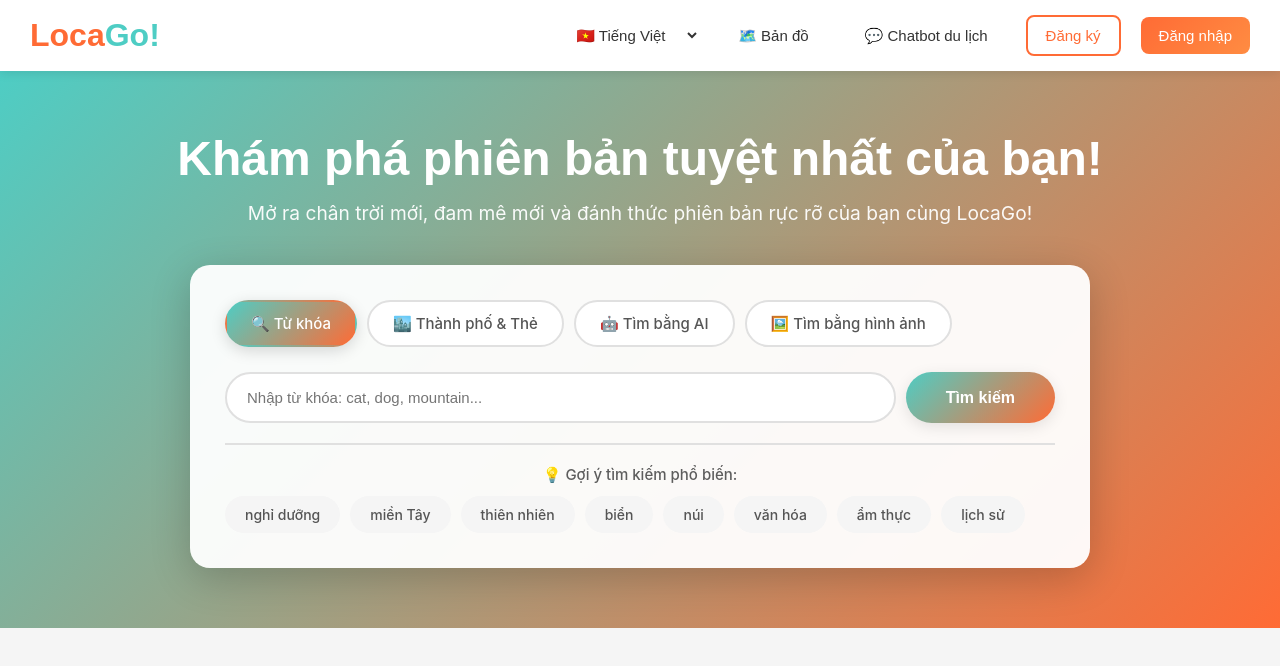
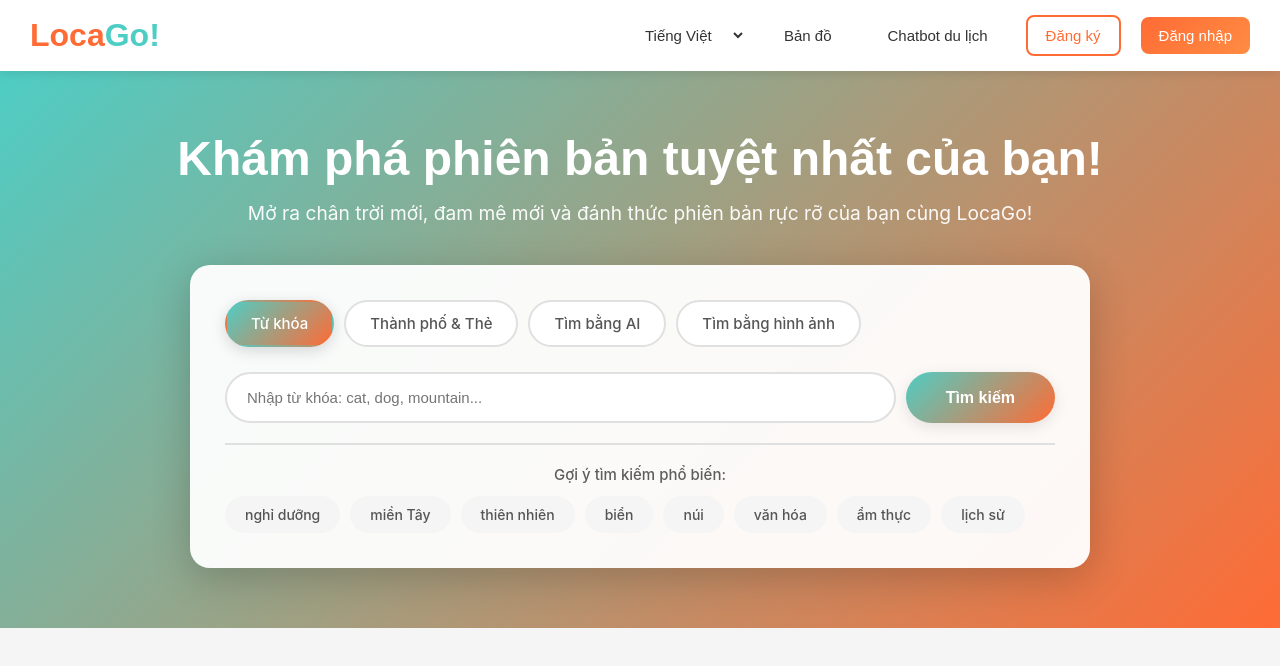
Before and after one commit to thuan65/SightSeeingWebApp, a Flask app: page /index in a window 1280 px wide. Shown: the top 666 px of the page. Run offline with Flask 3, Linux system fonts and the light colour scheme; data comes from the database, SQL or seed files in the repository; parts of the project's set-up code (start-up, migrations or seed data) failed here and were passed over.

Commit message:
Update index.html

```diff
--- a/templates/index.html
+++ b/templates/index.html
@@ -401,11 +401,11 @@
           <a href="/" class="logo">Loca<span>Go!</span></a>
           <div class="nav-links">
               <select id="languageSelect">
-                  <option value="vi">🇻🇳 Tiếng Việt</option>
-                  <option value="en">🇬🇧 English</option>
+                  <option value="vi">Tiếng Việt</option>
+                  <option value="en">English</option>
               </select>
-              <a href="/map">🗺️ Bản đồ</a>
-              <a href="/chat_ui">💬 Chatbot du lịch</a>
+              <a href="/map">Bản đồ</a>
+              <a href="/chat_ui">Chatbot du lịch</a>
               <a href="/register" class="btn-secondary">Đăng ký</a>
               <a href="/login" class="btn-primary">Đăng nhập</a>
           </div>
@@ -420,10 +420,10 @@
       <div class="search-container">
           <!-- Các tab tìm kiếm -->
           <div class="search-tabs">
-              <div class="tab active" onclick="switchTab('keyword')">🔍 Từ khóa</div>
-              <div class="tab" onclick="switchTab('filter')">🏙️ Thành phố & Thẻ</div>
-              <div class="tab" onclick="switchTab('ai')">🤖 Tìm bằng AI</div>
-              <div class="tab" onclick="switchTab('image')">🖼️ Tìm bằng hình ảnh</div>
+              <div class="tab active" onclick="switchTab('keyword')">Từ khóa</div>
+              <div class="tab" onclick="switchTab('filter')">Thành phố & Thẻ</div>
+              <div class="tab" onclick="switchTab('ai')">Tìm bằng AI</div>
+              <div class="tab" onclick="switchTab('image')">Tìm bằng hình ảnh</div>
           </div>
 
           <!-- Tìm kiếm theo từ khóa -->
@@ -462,7 +462,7 @@
 
           <!-- Gợi ý tag -->
           <div class="suggestion-tags">
-              <p>💡 Gợi ý tìm kiếm phổ biến:</p>
+              <p>Gợi ý tìm kiếm phổ biến:</p>
               <div class="tags-container">
                   <span class="tag-item" onclick="quickSearch('nghỉ dưỡng')">nghỉ dưỡng</span>
                   <span class="tag-item" onclick="quickSearch('miền Tây')">miền Tây</span>
@@ -537,9 +537,9 @@
 
           <div class="footer-section">
               <h3>Liên hệ</h3>
-              <p>📧 Email: locago@hcmus.edu.vn</p>
-              <p>📱 Hotline: 1900 xxxx</p>
-              <p>🏢 Địa chỉ: 227, Nguyễn Văn Cừ, P.Chợ Quán, TP.HCM</p>
+              <p>Email: locago@hcmus.edu.vn</p>
+              <p>Hotline: 1900 xxxx</p>
+              <p>Địa chỉ: 227, Nguyễn Văn Cừ, P.Chợ Quán, TP.HCM</p>
           </div>
       </div>
 
```
